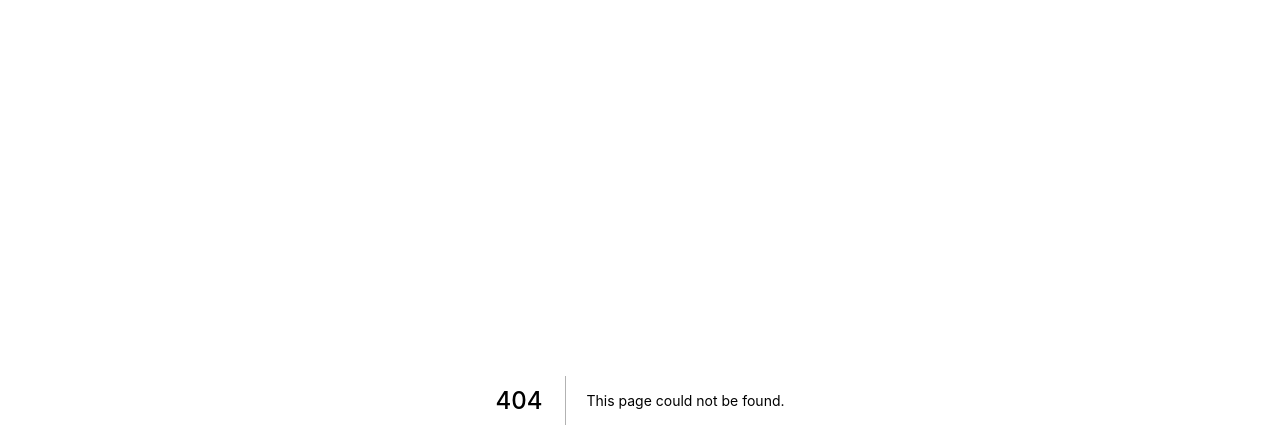
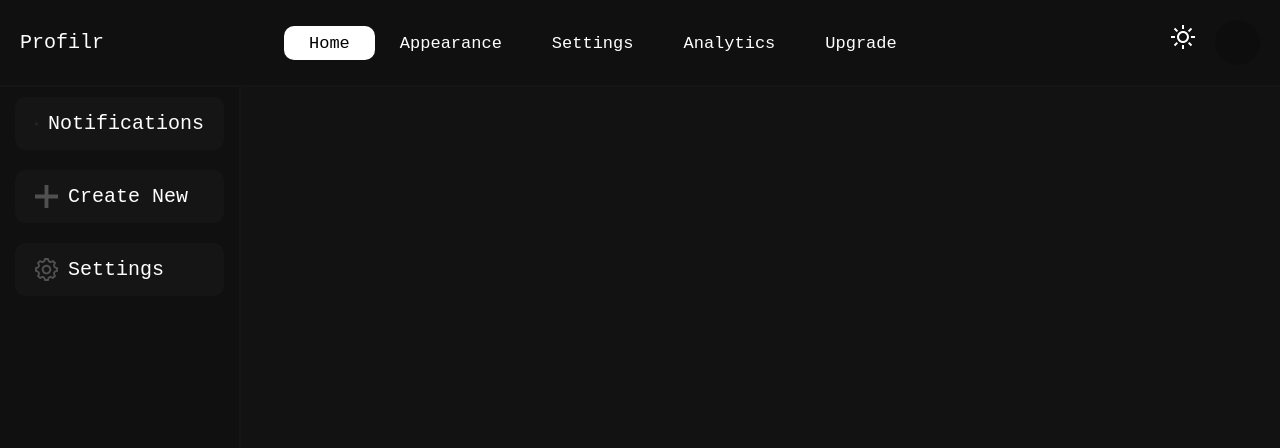
Before and after one commit to langford-dev/profilr, a Next.js app: page /appHome in a window 1280 px wide. Before the commit this address had no page. Shown: the top 448 px of the page. Built offline with nearby package versions, Linux system fonts and the light colour scheme.

Commit message:
added home screen

```diff
--- a/assets/icons.js
+++ b/assets/icons.js
@@ -33,3 +33,11 @@
 export const SunIcon = () => {
     return <svg xmlns="http://www.w3.org/2000/svg" width="24" height="24" viewBox="0 0 24 24"><path d="M4.069 13h-4.069v-2h4.069c-.041.328-.069.661-.069 1s.028.672.069 1zm3.034-7.312l-2.881-2.881-1.414 1.414 2.881 2.881c.411-.529.885-1.003 1.414-1.414zm11.209 1.414l2.881-2.881-1.414-1.414-2.881 2.881c.528.411 1.002.886 1.414 1.414zm-6.312-3.102c.339 0 .672.028 1 .069v-4.069h-2v4.069c.328-.041.661-.069 1-.069zm0 16c-.339 0-.672-.028-1-.069v4.069h2v-4.069c-.328.041-.661.069-1 .069zm7.931-9c.041.328.069.661.069 1s-.028.672-.069 1h4.069v-2h-4.069zm-3.033 7.312l2.88 2.88 1.415-1.414-2.88-2.88c-.412.528-.886 1.002-1.415 1.414zm-11.21-1.415l-2.88 2.88 1.414 1.414 2.88-2.88c-.528-.411-1.003-.885-1.414-1.414zm2.312-4.897c0 2.206 1.794 4 4 4s4-1.794 4-4-1.794-4-4-4-4 1.794-4 4zm10 0c0 3.314-2.686 6-6 6s-6-2.686-6-6 2.686-6 6-6 6 2.686 6 6z" /></svg>
 }
+
+export const BellIcon = () => {
+    return <svg xmlns="http://www.w3.org/2000/svg" width="24" height="24" viewBox="0 0 24 24"><path d="M15 21c0 1.598-1.392 3-2.971 3s-3.029-1.402-3.029-3h6zm.137-17.055c-.644-.374-1.042-1.07-1.041-1.82v-.003c.001-1.172-.938-2.122-2.096-2.122s-2.097.95-2.097 2.122v.003c.001.751-.396 1.446-1.041 1.82-4.668 2.709-1.985 11.715-6.862 13.306v1.749h20v-1.749c-4.877-1.591-2.193-10.598-6.863-13.306zm-3.137-2.945c.552 0 1 .449 1 1 0 .552-.448 1-1 1s-1-.448-1-1c0-.551.448-1 1-1zm-6.451 16c1.189-1.667 1.605-3.891 1.964-5.815.447-2.39.869-4.648 2.354-5.509 1.38-.801 2.956-.76 4.267 0 1.485.861 1.907 3.119 2.354 5.509.359 1.924.775 4.148 1.964 5.815h-12.903z" /></svg>
+}
+
+export const SettingsIcon = () => {
+    return <svg xmlns="http://www.w3.org/2000/svg" width="24" height="24" viewBox="0 0 24 24"><path d="M24 14.187v-4.374c-2.148-.766-2.726-.802-3.027-1.529-.303-.729.083-1.169 1.059-3.223l-3.093-3.093c-2.026.963-2.488 1.364-3.224 1.059-.727-.302-.768-.889-1.527-3.027h-4.375c-.764 2.144-.8 2.725-1.529 3.027-.752.313-1.203-.1-3.223-1.059l-3.093 3.093c.977 2.055 1.362 2.493 1.059 3.224-.302.727-.881.764-3.027 1.528v4.375c2.139.76 2.725.8 3.027 1.528.304.734-.081 1.167-1.059 3.223l3.093 3.093c1.999-.95 2.47-1.373 3.223-1.059.728.302.764.88 1.529 3.027h4.374c.758-2.131.799-2.723 1.537-3.031.745-.308 1.186.099 3.215 1.062l3.093-3.093c-.975-2.05-1.362-2.492-1.059-3.223.3-.726.88-.763 3.027-1.528zm-4.875.764c-.577 1.394-.068 2.458.488 3.578l-1.084 1.084c-1.093-.543-2.161-1.076-3.573-.49-1.396.581-1.79 1.693-2.188 2.877h-1.534c-.398-1.185-.791-2.297-2.183-2.875-1.419-.588-2.507-.045-3.579.488l-1.083-1.084c.557-1.118 1.066-2.18.487-3.58-.579-1.391-1.691-1.784-2.876-2.182v-1.533c1.185-.398 2.297-.791 2.875-2.184.578-1.394.068-2.459-.488-3.579l1.084-1.084c1.082.538 2.162 1.077 3.58.488 1.392-.577 1.785-1.69 2.183-2.875h1.534c.398 1.185.792 2.297 2.184 2.875 1.419.588 2.506.045 3.579-.488l1.084 1.084c-.556 1.121-1.065 2.187-.488 3.58.577 1.391 1.689 1.784 2.875 2.183v1.534c-1.188.398-2.302.791-2.877 2.183zm-7.125-5.951c1.654 0 3 1.346 3 3s-1.346 3-3 3-3-1.346-3-3 1.346-3 3-3zm0-2c-2.762 0-5 2.238-5 5s2.238 5 5 5 5-2.238 5-5-2.238-5-5-5z" /></svg>
+}
--- /dev/null
+++ b/components/appHeader.js
@@ -0,0 +1,31 @@
+import React from "react";
+import Link from "next/link";
+import { ThemeToggle } from "./themeToggle";
+import { MenuIcon } from "../assets/icons";
+
+const AppHeader = () => {
+    return <header>
+        <div className="header-wrapper app-header-wrapper">
+            <div className="flex">
+                <div className="logo"> Profilr </div>
+
+                <nav>
+                    <div className="active-nav"><Link href="#">Home</Link></div>
+                    <div><Link href="#about-me">Appearance</Link></div>
+                    <div> <Link href="#my-works">Settings</Link></div>
+                    <div> <Link href="#my-works">Analytics</Link></div>
+                    <div><Link href="#">Upgrade</Link></div>
+                </nav>
+            </div>
+
+            <div className="flex">
+                <div className="theme-toggle"><ThemeToggle /></div>
+                <div className="space-20" />
+                <div className="hide-desktop"><MenuIcon /></div>
+                <div className="avatar-sm"></div>
+            </div>
+        </div>
+    </header>
+}
+
+export default AppHeader
--- /dev/null
+++ b/components/appSideNav.js
@@ -0,0 +1,23 @@
+import React from "react";
+import { BellIcon, Create, SettingsIcon } from "../assets/icons";
+
+const AppSideNav = () => {
+    return <div className='side-nav'>
+        <div className='side-nav-wrapper'>
+            <div className="side-nav-btn">
+                <BellIcon />
+                <p>Notifications</p>
+            </div>
+            <div className="side-nav-btn">
+                <Create />
+                <p>Create New</p>
+            </div>
+            <div className="side-nav-btn">
+                <SettingsIcon />
+                <p>Settings</p>
+            </div>
+        </div>
+    </div>
+}
+
+export default AppSideNav
--- a/components/header.js
+++ b/components/profileHeader.js
@@ -3,7 +3,7 @@
 import { ThemeToggle } from "./themeToggle";
 import { MenuIcon } from "../assets/icons";
 
-const Header = () => {
+const ProfileHeader = () => {
     return <header>
         <div className="header-wrapper">
             <div className="logo"> {`>langford.dev`} </div>
@@ -16,9 +16,9 @@
             </nav>
 
             <div className="theme-toggle"> <ThemeToggle /></div>
-            <div className="menu-icon"><MenuIcon /></div>
+            <div className="hide-desktop"><MenuIcon /></div>
         </div>
     </header>
 }
 
-export default Header
+export default ProfileHeader
--- /dev/null
+++ b/pages/appHome.js
@@ -0,0 +1,19 @@
+import React from 'react'
+import { BellIcon, Create, SettingsIcon } from '../assets/icons'
+import AppHeader from '../components/appHeader'
+import AppSideNav from '../components/appSideNav'
+
+const AppHome = () => {
+    return <div>
+        <AppHeader />
+
+        <div className='app-main'>
+            <AppSideNav />
+            <div className='app-view'>
+                <h1>Welcome Jeff 👋</h1>
+            </div>
+        </div>
+    </div>
+}
+
+export default AppHome
--- a/pages/profile.js
+++ b/pages/profile.js
@@ -2,7 +2,7 @@
 import React from "react";
 import { Github, Linkedin, Twitter } from "../assets/icons";
 import Image from "next/image";
-import Header from "../components/header";
+import ProfileHeader from "../components/profileHeader";
 import Fab from "../components/fab";
 
 const Profile = () => {
@@ -10,7 +10,7 @@
     return <div>
         <main>
             <div className="main-wrapper">
-                <Header />
+                <ProfileHeader />
 
                 <Fab />
 
--- a/styles/globals.css
+++ b/styles/globals.css
@@ -17,6 +17,7 @@
 
 :root {
   --bg-color: #fff;
+  --grey-bg-color: #F5F6F8;
   --section-bg: #f1f1f159;
   --text-color: #000;
   --first-section-bg: #fff;
@@ -25,7 +26,8 @@
   --accent-color: #FFC107;
   --border-color: #E8EDF3;
   --line-bg: #f1f1f1;
-  --svg-bg: #000
+  --svg-bg: #000;
+  --invert-text-color: #fff;
 }
 
 [data-theme='dark'] {
@@ -37,6 +39,8 @@
   --line-bg: #0e1315;
   --svg-bg: #fff;
   --border-color: #fff9f905;
+  --grey-bg-color: #fff9f905;
+  --invert-text-color: #000;
 }
 
 a {
@@ -97,8 +101,29 @@
   margin: auto;
 }
 
+.app-header-wrapper {
+  max-width: 100vw;
+  /* justify-content: flex-start; */
+}
+
+.app-header-wrapper .logo {
+  margin-right: 180px;
+}
+
+.active-nav {
+  background: var(--svg-bg);
+  border-radius: 10px;
+  width: min-content;
+}
+
+.active-nav a {
+  color: var(--invert-text-color);
+}
+
 header nav a {
   margin: 15px;
+  padding: 0 10px;
+  font-size: 17px;
   color: var(--text-color);
 }
 
@@ -106,7 +131,11 @@
   color: var(--accent-color)
 }
 
-.menu-icon {
+header nav {
+  display: flex;
+}
+
+.hide-desktop {
   display: none;
 }
 
@@ -139,7 +168,8 @@
   /* z-index: 1; */
 }
 
-.avatar-lg {
+.avatar-lg,
+.avatar-sm {
   background: var(--bg-color);
   width: 200px;
   height: 200px;
@@ -147,6 +177,12 @@
   -o-object-fit: cover;
   object-fit: cover;
   border: 3px solid var(--accent-color);
+}
+
+.avatar-sm {
+  width: 45px;
+  height: 45px;
+  border: none;
 }
 
 .text-align-center {
@@ -310,7 +346,7 @@
     display: none;
   }
 
-  .menu-icon {
+  .hide-desktop {
     display: block;
   }
 
@@ -344,3 +380,69 @@
     text-align: center;
   }
 }
+
+
+
+
+
+
+
+
+
+.side-nav {
+  width: 300px;
+  background: var(--header-bg);
+  height: 100vh;
+  position: relative;
+  border: 2px solid var(--border-color);
+  border-left: none;
+}
+
+.side-nav-wrapper {
+  /* background: #000; */
+  width: 100%;
+  height: 90%;
+  position: absolute;
+  bottom: 0;
+  left: 0;
+  display: flex;
+  align-items: center;
+  /* justify-content: spasce-evenly; */
+  flex-direction: column;
+  padding: 15px;
+}
+
+.side-nav svg {
+  width: 30px;
+  height: 30px;
+  fill: #505050;
+}
+
+.side-nav-btn {
+  display: flex;
+  align-items: center;
+  background: var(--border-color);
+  padding: 10px 20px;
+  width: 100%;
+  margin-bottom: 20px;
+  border-radius: 10px;
+  cursor: pointer;
+  justify-content: flex-start;
+}
+
+.side-nav-btn svg {
+  margin-right: 10px;
+  width: 23px;
+  height: 23px;
+}
+
+.app-main {
+  background: var(--grey-bg-color);
+  display: flex;
+}
+
+.app-view {
+  /* background: #000; */
+  width: 100%;
+  padding: 30px;
+}
```
Also changed, not shown: pages/index.js (+2 -61 lines).
